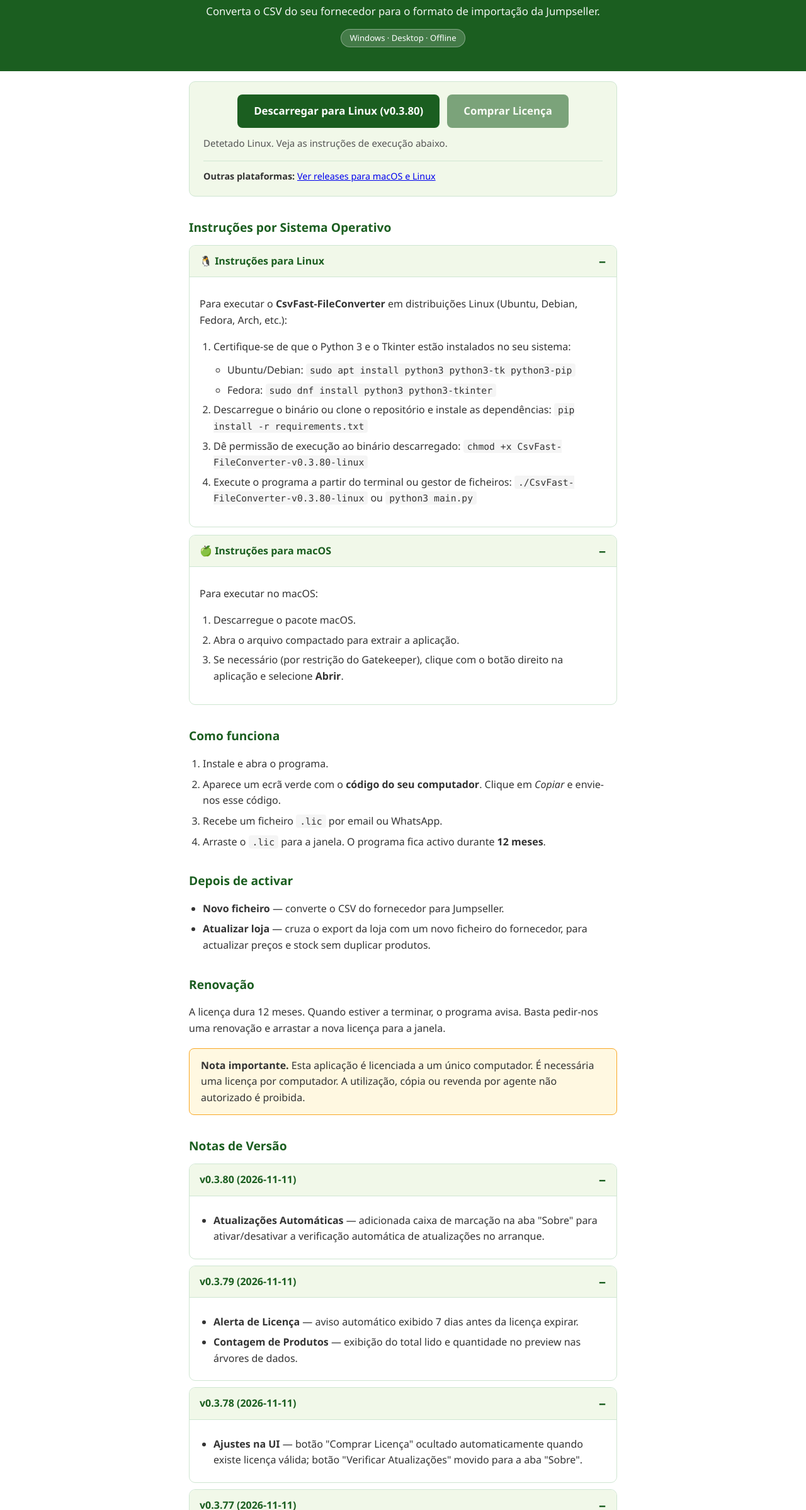
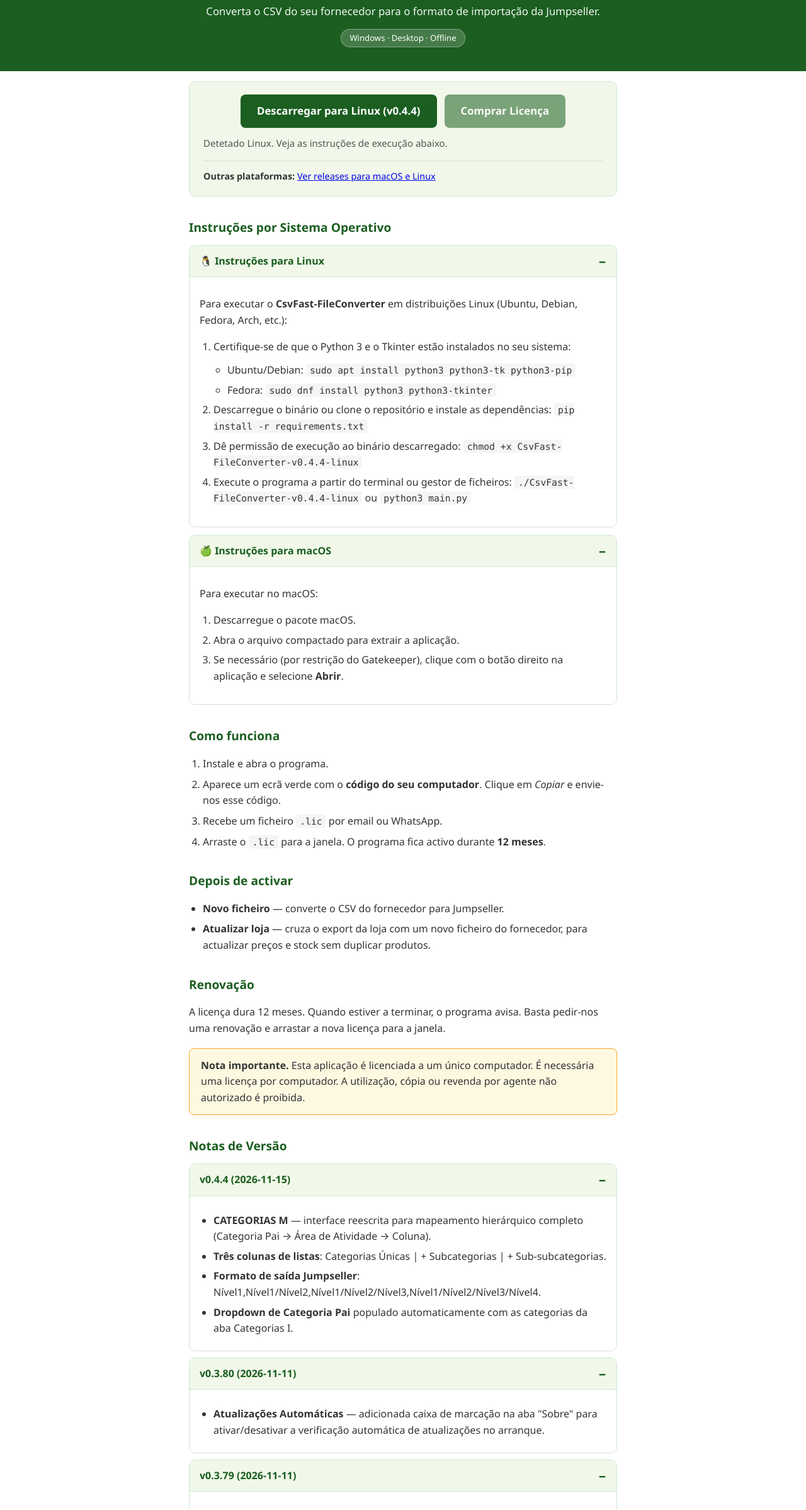
Before and after one commit to alexsanderfer/conversor, a plain HTML site: page docs/index.html in a window 1280 px wide. Shown: the part 98-2495 px from the top of the page at 63% size. Drawn offline with Linux system fonts and the light colour scheme.

Commit message:
docs: atualizar página de download para v0.4.4

```diff
--- a/docs/index.html
+++ b/docs/index.html
@@ -224,8 +224,8 @@
     <div class="card">
         <div class="actions" id="download-actions">
             <a class="btn" id="main-download-btn"
-               href="https://github.com/alexsanderfer/conversor/releases/latest/download/CsvFast-FileConverter-v0.3.80-x64.exe"
-               download>Descarregar para Windows (v0.3.80)</a>
+               href="https://github.com/alexsanderfer/conversor/releases/latest/download/CsvFast-FileConverter-v0.4.4-x64.exe"
+               download>Descarregar para Windows (v0.4.4)</a>
             <a class="btn"
                href="https://buy.stripe.com/test_your-checkout-link-here"
                target="_blank" rel="noopener"
@@ -249,16 +249,16 @@
             const baseTag = "https://github.com/alexsanderfer/conversor/releases/latest/download/";
 
             if (ua.includes("mac")) {
-                btn.href = baseTag + "CsvFast-FileConverter-v0.3.80-mac.zip";
-                btn.textContent = "Descarregar para macOS (v0.3.80)";
+                btn.href = baseTag + "CsvFast-FileConverter-v0.4.4-mac.zip";
+                btn.textContent = "Descarregar para macOS (v0.4.4)";
                 note.textContent = "Detetado macOS. Descarregue o arquivo .zip e descompacte a aplicação.";
             } else if (ua.includes("linux")) {
-                btn.href = baseTag + "CsvFast-FileConverter-v0.3.80-linux";
-                btn.textContent = "Descarregar para Linux (v0.3.80)";
+                btn.href = baseTag + "CsvFast-FileConverter-v0.4.4-linux";
+                btn.textContent = "Descarregar para Linux (v0.4.4)";
                 note.textContent = "Detetado Linux. Veja as instruções de execução abaixo.";
             } else {
-                btn.href = baseTag + "CsvFast-FileConverter-v0.3.80-x64.exe";
-                btn.textContent = "Descarregar para Windows (v0.3.80)";
+                btn.href = baseTag + "CsvFast-FileConverter-v0.4.4-x64.exe";
+                btn.textContent = "Descarregar para Windows (v0.4.4)";
                 note.textContent = "Detetado Windows. Descarregue, faça duplo clique e execute.";
             }
         });
@@ -280,10 +280,10 @@
                     <code>pip install -r requirements.txt</code>
                 </li>
                 <li>Dê permissão de execução ao binário descarregado:
-                    <code>chmod +x CsvFast-FileConverter-v0.3.80-linux</code>
+                    <code>chmod +x CsvFast-FileConverter-v0.4.4-linux</code>
                 </li>
                 <li>Execute o programa a partir do terminal ou gestor de ficheiros:
-                    <code>./CsvFast-FileConverter-v0.3.80-linux</code> ou <code>python3 main.py</code>
+                    <code>./CsvFast-FileConverter-v0.4.4-linux</code> ou <code>python3 main.py</code>
                 </li>
             </ol>
         </div>
@@ -330,6 +330,18 @@
     </div>
 
         <h2>Notas de Versão</h2>
+    <details class="accordion" open>
+        <summary>v0.4.4 (2026-11-15)</summary>
+        <div class="acc-body">
+            <ul>
+                <li><strong>CATEGORIAS M</strong> — interface reescrita para mapeamento hierárquico completo (Categoria Pai → Área de Atividade → Coluna).</li>
+                <li><strong>Três colunas de listas</strong>: Categorias Únicas | + Subcategorias | + Sub-subcategorias.</li>
+                <li><strong>Formato de saída Jumpseller</strong>: Nível1,Nível1/Nível2,Nível1/Nível2/Nível3,Nível1/Nível2/Nível3/Nível4.</li>
+                <li><strong>Dropdown de Categoria Pai</strong> populado automaticamente com as categorias da aba Categorias I.</li>
+            </ul>
+        </div>
+    </details>
+
     <details class="accordion" open>
         <summary>v0.3.80 (2026-11-11)</summary>
         <div class="acc-body">
```
